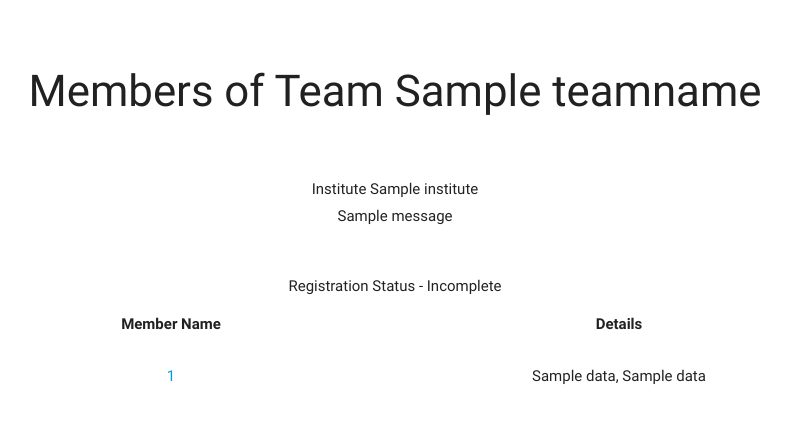
After one commit to bewithgaurav/codeutsava, a Flask app: template templates/viewteam.html in a window 1280 px wide. The commit adds this page. Shown: the top 424 px of the page, without its empty margins (245-1036 px from the left). Run offline with Flask 2, Linux system fonts and the light colour scheme; the template is opened without the code that fills it: most values are stand-ins (such as "Sample title", 1, 10 or a date in 2020); one stand-in notice (Sample message) is shown; some libraries are stand-ins or nearby versions.

Commit message:
Added view all teams and members

```diff
--- a/runserver.py
+++ b/runserver.py
@@ -59,10 +59,18 @@ def activate():
     cursor.execute(query)
     id=cursor.fetchone()
     id=str(id[0])
-    f=(hashlib.md5(id.encode('utf-8')).hexdigest())
-    # print(f,hashstring,"update members set active=%s where id=%s",('1',id))
+    reverse=str(id[0])+email
+    f=(hashlib.md5(reverse.encode('utf-8')).hexdigest())
+    print(f,hashstring)
     if f==hashstring:
-        # print("yes equal")
+        print("yes equal")
+        try:
+            # print("INSERT INTO emails VALUES ('%s')"%(email))
+            cursor.execute("INSERT INTO emails VALUES ('%s')"%(email))
+            db.commit()
+            print("Email added to the mailing List")
+        except:
+            db.rollback()
         try:
             cursor.execute("""update members set active=%s where id=%s""",('1',id))
             db.commit()
@@ -71,6 +79,36 @@ def activate():
             db.rollback()
             return render_template("activated.html",value=False)
     return render_template("activated.html",value=False)
+
+@app.route('/allteams',methods=['GET','POST'])
+def showall():
+    q="select teamname,institute,active from teams"
+    cursor.execute(q)
+    d=cursor.fetchall()
+    l=[]
+    for i in d:
+        l.append((i[0],i[1],i[2]))
+    return render_template('allteams.html',data=l)
+
+@app.route('/viewteam',methods=['GET','POST'])
+def viewteam():
+    name=request.args.get('team')
+    q="select name,degree,stream from members where teamname='%s'"%(name)
+    cursor.execute(q)
+    d=cursor.fetchall()
+    print(d)
+    q="select active from teams where teamname='%s'"%(name)
+    cursor.execute(q)
+    teamstatus=cursor.fetchone()
+    teamstatus=teamstatus[0]
+    if d:
+        c=[]
+        for i in d:
+            c.append((i[0],i[1],i[2]))
+        print(c)
+    else:
+        return("Wrong Team Name")
+    return render_template('viewteam.html',data=c,teamname=name,teamstatus=teamstatus)
 
 @app.route('/memberprofile',methods=['GET','POST'])
 def memprofile():
@@ -142,7 +180,7 @@ def register():
                 flash("Team Already Exists")
             else:
                 try:
-                    cursor.execute("""INSERT INTO teams (teamname, password) VALUES (%s,%s)""",(uname,password))
+                    cursor.execute("""INSERT INTO teams (teamname, password, institute) VALUES (%s,%s,%s)""",(uname,password,institute))
                     cursor.execute("""INSERT INTO members (teamname, email) VALUES (%s,%s)""",(uname,email1))
                     cursor.execute("""INSERT INTO members (teamname, email) VALUES (%s,%s)""",(uname,email2))
                     cursor.execute("""INSERT INTO members (teamname, email) VALUES (%s,%s)""",(uname,email3))
@@ -150,7 +188,7 @@ def register():
                         query="select id from members where email='%s'"%(email1)
                         cursor.execute(query)
                         id1=cursor.fetchone()
-                        id1=str(id1[0])
+                        id1=str(id1[0])+email1
                         print("tatti",id1)
                         f=str(hashlib.md5(id1.encode('utf-8')).hexdigest())
                         print(f)
@@ -164,7 +202,7 @@ def register():
                         query="select id from members where email='%s'"%(email2)
                         cursor.execute(query)
                         id2=cursor.fetchone()
-                        id2=str(id2[0])
+                        id2=str(id2[0])+email2
                         f=(hashlib.md5(id2.encode('utf-8')).hexdigest())
                         msgstring='Click here to confirm - '+'http://localhost:5000/activate?email='+email2+'&hash='+f
                         msg = Message("registration successful", sender = 'gauravtatti@zoho.com', recipients = [email2])
@@ -174,7 +212,7 @@ def register():
                         query="select id from members where email='%s'"%(email3)
                         cursor.execute(query)
                         id3=cursor.fetchone()
-                        id3=str(id3[0])
+                        id3=str(id3[0])+email3
                         f=(hashlib.md5(id3.encode('utf-8')).hexdigest())
                         msgstring='Click here to confirm - '+'http://localhost:5000/activate?email='+email3+'&hash='+f
                         msg = Message("registration successful", sender = 'gauravtatti@zoho.com', recipients = [email3])
@@ -211,6 +249,7 @@ def teamprofile():
         query="select * from teams where teamname='%s'"%(teamname)
         cursor.execute(query)
         d=cursor.fetchone()
+        institute=d[4]
         d=d[2]
         if d:
             status="Pending for Judgement"
@@ -227,7 +266,7 @@ def teamprofile():
                     db.rollback()
                     flash('Error Occurred')
 
-        return render_template("teamprofile.html",data=data,teamname=teamname,status=status)
+        return render_template("teamprofile.html",data=data,teamname=teamname,status=status,institute=institute)
     return ("You need to Login First")
 
 @app.route('/deleteteam',methods=['GET', 'POST'])
--- a/templates/index.html
+++ b/templates/index.html
@@ -12,7 +12,8 @@
 <br><br><br><br>
 
 <a href="/register" class="waves-effect waves-light btn">Register Team</a><br><br>
-<a href="/login" class="waves-effect waves-light btn">Login</a>
+<a href="/login" class="waves-effect waves-light btn">Login</a><br><br><br><br>
+<a href="/allteams" class="waves-effect waves-light btn">All Teams</a><br><br>
 
 <br>
 </center>
--- a/templates/login.html
+++ b/templates/login.html
@@ -41,6 +41,7 @@ Team {{teamname}} successfuly deleted.
           </div>
 	    </form>
 </div>
+<br><br><a href="/allteams" class="waves-effect waves-light btn">All Teams</a><br><br>
 
 </body>
 </html>
--- a/templates/teamprofile.html
+++ b/templates/teamprofile.html
@@ -17,12 +17,12 @@ table{
 <br><br>
 <center>
 <h3>Team Name - {{teamname}}</h3>
-
 <br>
+Institute - {{institute}}
 {% for category, message in get_flashed_messages(with_categories=true) %}
 <h6>{{ message }}</h6>
 {% endfor %}
-<br>
+<br><br>
 Status - {{status}}
 <!-- Registered emails- -->
 <br><br><br>
@@ -62,6 +62,6 @@ Status - {{status}}
 <br><br>
 <a href="/deleteteam" class="waves-effect waves-light btn">Delete Team</a><br><br>
 <br><br>
-<a href="/logout" class="waves-effect waves-light btn">Logout</a><br><br>
+<a href="/logout" class="waves-effect waves-light btn">Logout</a><br><br><br><br>
 </body>
 </html>
--- /dev/null
+++ b/templates/viewteam.html
@@ -0,0 +1,57 @@
+<!DOCTYPE html>
+<html>
+<link type="text/css" rel="stylesheet" href="static/css/materialize.min.css"  media="screen,projection"/>
+<link type="text/css" rel="stylesheet" href="static/css/materialize.css"  media="screen,projection"/>
+<script type="text/javascript" src="js/materialize.min.js"></script>
+
+ <head>
+ <style>
+table{
+    table-layout: fixed;
+    width: 100%;
+}
+</style>
+
+	<title></title>
+</head>
+<body>
+<center>
+<br><br>
+<h3>Members of Team {{teamname}}</h3><br><br>Institute {{institute}}
+{% for category, message in get_flashed_messages(with_categories=true) %}
+<h6>{{ message }}</h6>
+{% endfor %}
+<br><br>
+Registration Status -
+{%if teamstatus%}
+Complete
+{% else %}
+Incomplete
+{%endif%}
+
+<div class="container">
+	{%if data%}
+	<table>
+		<tr>
+			<td><center><b>Member Name</center></td>
+			<td><center><b>Details</center></td>
+			<!-- <td><center><b>Stream</center></td> -->
+		</tr>
+	{%endif%}
+	{% for i in data %}
+		<tr>
+			<td><center><a href="/viewteam?team={{i[0]}}">{{i[0]}}</center></td>
+			<td><center>{{i[1]}}, {{i[2]}}</center></td>
+			</td>
+
+		</tr>
+		<!-- {{i}} -->
+
+	{% endfor %}
+
+</table>
+</div>
+<br>
+</center>
+</body>
+</html>
```
Also changed, not shown: templates/allteams.html (renamed from templates/mybooks.html, +21 -12 lines).
